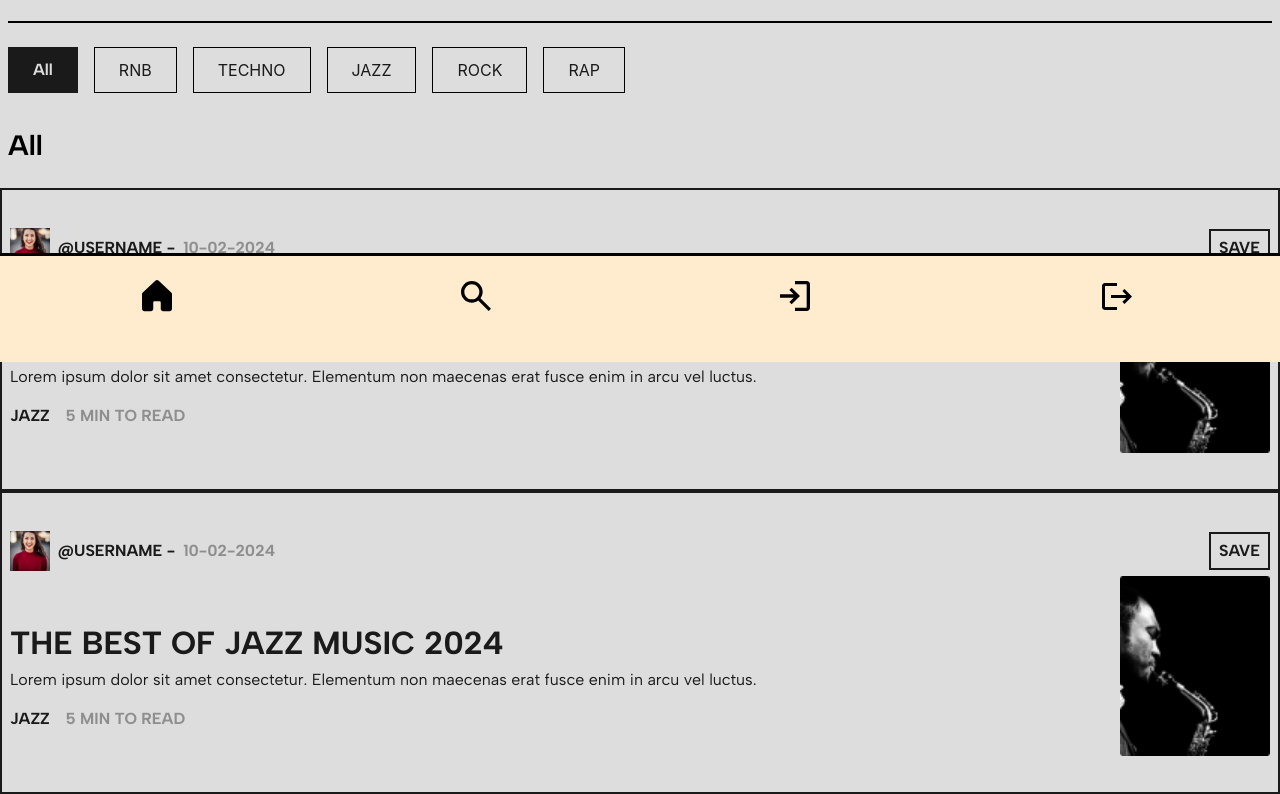
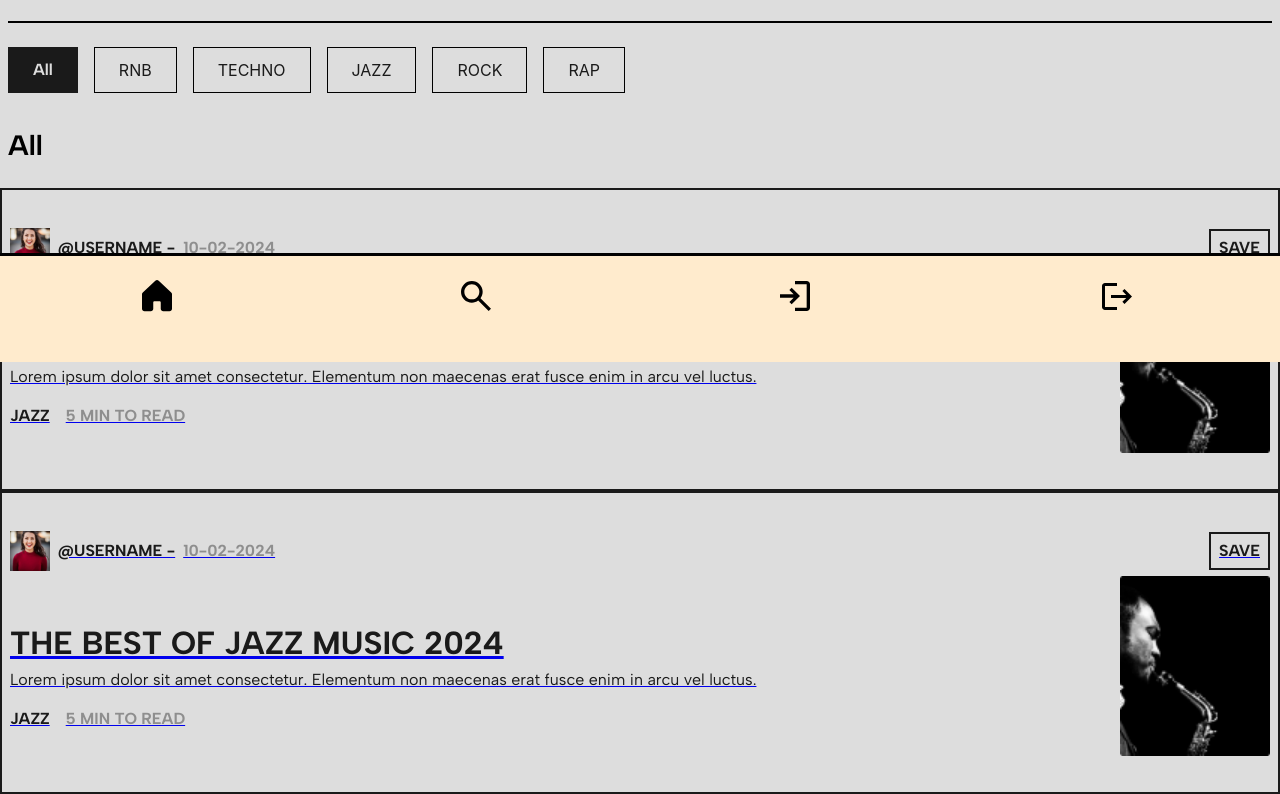
Before and after one commit to valentin-verin/Ecoal, a React (Create React App) app in the folder client/: page / in a window 1280 px wide. Shown: the part 438-1232 px from the top of the page. Built offline with nearby package versions, Linux system fonts and the light colour scheme.

Commit message:
Add Link to each article

```diff
--- a/client/src/Article/article.js
+++ b/client/src/Article/article.js
@@ -1,13 +1,15 @@
 import styles from './article.module.css';
 import user from '../img/womanuser.png';
 import articlecover from '../img/articlecover.png';
+import { Link } from 'react-router-dom';
 
     function Article() {
 
         return (
         <>
         {/* Article  */}
-        <div className={styles.allCard}>
+        <Link to="/detailArticle" className={styles.Allcard}>
+
             <div className={styles.card}>
 
                 <div className={styles.usersave}>
@@ -35,10 +37,10 @@
                 </div>
 
             </div>
-        </div>
+        </Link>
 
         {/* Article  */}
-        <div className={styles.allCard}>
+        <Link to="/detailArticle" className={styles.Allcard}>
             <div className={styles.card}>
 
                 <div className={styles.usersave}>
@@ -66,9 +68,7 @@
                 </div>
 
             </div>
-        </div>
-
-
+        </Link>
 
 
 
```
